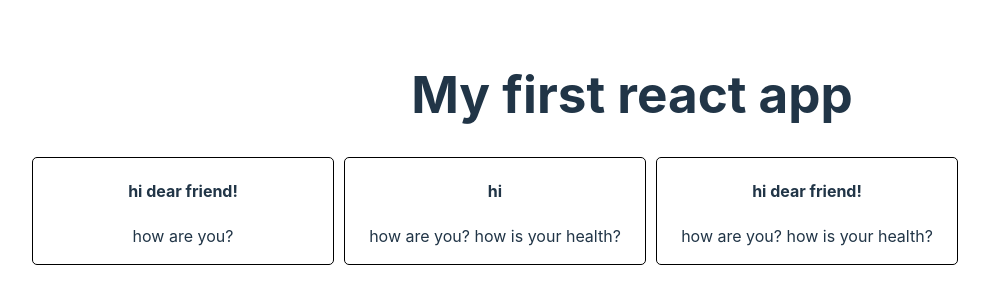
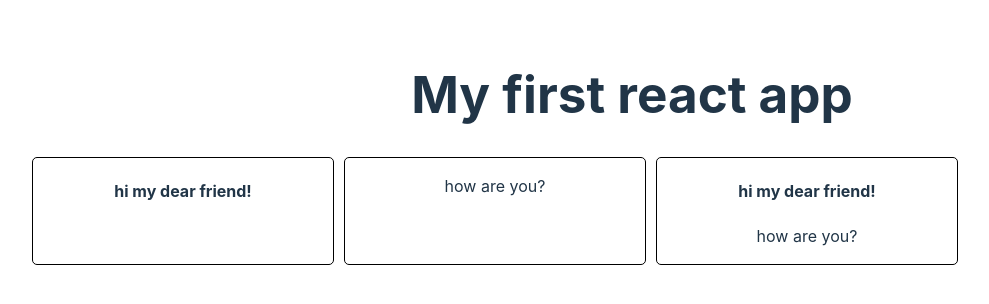
Before and after one commit to s-i-fedorov/react, a React (Vite) app: page / in a window 1280 px wide. Shown: the top 304 px of the page, without its empty margins (8-997 px from the left). Built offline with nearby package versions, Linux system fonts and the light colour scheme.

Commit message:
hw_74 done

```diff
--- a/src/App.jsx
+++ b/src/App.jsx
@@ -1,17 +1,18 @@
 import Card from './components/Card.jsx'
 
 function App() {
+
   return (
     <>
       <header>
          <h1>My first react app</h1>
       </header>
         <main className="container">
-            <Card  title={'dear friend!'}/>
-            <Card text={'how is your health?'}/>
+            <Card  title={'hi my dear friend!'}/>
+            <Card text={'how are you?'}/>
             <Card
-                title={'dear friend!'}
-                text={'how is your health?'}/>
+                title={'hi my dear friend!'}
+                text={'how are you?'}/>
         </main>
 
     </>
--- a/src/components/Card.jsx
+++ b/src/components/Card.jsx
@@ -1,11 +1,14 @@
 import React from "react";
 
 class Card extends React.Component{
+    title = this.props.title;
+    text = this.props.text;
+
     render(){
         return <div className="card">
             <div className="card-body">
-                <h4 className="card-title">hi {this.props.title}</h4>
-                <p className="card-text">how are you? {this.props.text}</p>
+                {this.title ? <h4 className="card-title">{this.title}</h4> : null}
+                {this.text ? <p className="card-text">{this.text}</p> : null}
             </div>
         </div>
     }
```
